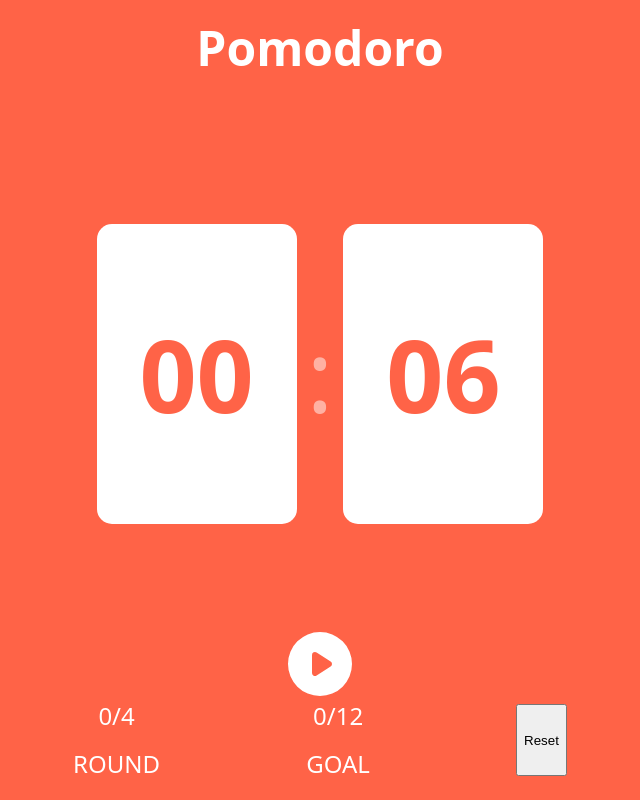
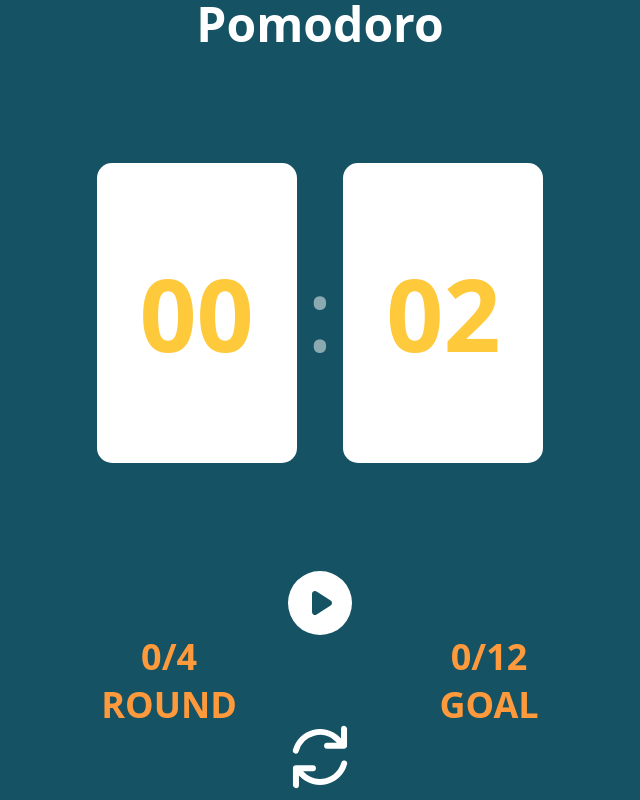
Before and after one commit to ruraeru/nomad-pomodoro, a React (Create React App) app: page / in a window 1280 px wide. Shown: the whole page, without its empty margins (320-960 px from the left). Built offline with nearby package versions, Linux system fonts and the light colour scheme.

Commit message:
recycling components

```diff
--- a/src/App.tsx
+++ b/src/App.tsx
@@ -1,76 +1,13 @@
-import { motion } from "framer-motion";
 import { useRecoilState } from "recoil";
 import styled from "styled-components";
 import { stageState, timerActiveState, timeState } from "./atom";
-import { useEffect, useState } from "react";
+import { useEffect } from "react";
+import Card from "./components/Card";
+import StageInfo from "./components/StageInfo";
+import Header from "./components/Header";
+import StateBtn from "./components/StateBtn";
 
-const Card = styled(motion.div)`
-  width: 200px;
-  height: 300px;
-  background-color: white;
-  text-align: center;
-  border-radius: 15px;
-
-  display: flex;
-  justify-content: center;
-  align-items: center;
-
-  color: tomato;
-  font-size: 100px;
-  font-weight: 800;
-`
-const Wrapper = styled.div`
-  width: 100vw;
-  height: 100vh;
-  background-color: tomato;
-
-  display: flex;
-  flex-direction: column;
-
-  justify-content: center;
-  align-items: center;
-`;
-
-const CardWrapper = styled.div`
-  display: flex;
-  justify-content: center;
-  align-items: center;
-  margin-bottom: 100px;
-`;
-
-const Svg = styled.svg`
-  /* background-color: rgba(0, 0, 0, 0.2); */
-  border-radius: 100px;
-  width: 80px;
-  height: 80px;
-  /* padding: 5px; */
-  color: white;
-  text-align: center;
-`;
-
-const StateWrapper = styled.div`
-  width: 50vw;
-  text-align: center;
-  color: white;
-  font-size: 24px;
-  display: flex;
-  justify-content: space-around;
-`;
-
-const Title = styled.p`
-  font-size: 48px;
-  font-weight: 800;
-
-  color: white;
-`;
-
-const Header = styled.div`
-  height: 200px;
-  display: flex;
-  /* align-items: center; */
-`
-
-function App() {
+export default function App() {
   const [stage, setStage] = useRecoilState(stageState);
   const [time, setTime] = useRecoilState(timeState);
   const [timerActive, setTimerActive] = useRecoilState(timerActiveState);
@@ -78,11 +15,12 @@ function App() {
 
   useEffect(() => {
     const timeLeft = setInterval(() => {
-      if (timerActive) setTime((prevTime) => prevTime - 1000);
+      if (timerActive) setTime((prevTime) => prevTime - 1);
     }, 1000);
 
     if (time <= 0) {
       clearInterval(timeLeft);
+      setTimerActive(false);
       if (GOAL === 12) setStage((prev) => {
         return {
           ...prev,
@@ -107,70 +45,31 @@ function App() {
           })
         }
       }
-      setTime(0.1 * 60 * 1000);
+      setTime(60);
     }
-
     return () => {
       clearInterval(timeLeft)
     };
   }, [GOAL, ROUND, setStage, setTime, setTimerActive, time, timerActive]);
 
-  const onClick = () => {
-    setTimerActive(prev => !prev);
-  }
   return (
     <Wrapper>
-      <Header>
-        <Title>Pomodoro</Title>
-      </Header>
-      <CardWrapper>
-        <Card key={Math.floor(time / (1000 * 60)) % 60} initial={{ scale: 0.5 }}
-          animate={{ scale: 1 }}>
-          <p>{String(Math.floor(time / (1000 * 60)) % 60).padStart(2, "0")}</p>
-        </Card>
-        <div>
-          <p style={{
-            color: "rgba(255, 255, 255, 0.5)",
-            fontSize: "100px",
-            margin: "0 10px 0 10px",
-          }}>
-            :
-          </p>
-        </div>
-        <Card key={time} initial={{ scale: 0.5 }}
-          animate={{ scale: 1 }}>
-          <p>{String(Math.floor(time / 1000) % 60).padStart(2, "0")}</p>
-        </Card>
-      </CardWrapper>
-      {
-        timerActive ? (
-          <Svg onClick={onClick} data-slot="icon" fill="currentColor" viewBox="0 0 20 20" xmlns="http://www.w3.org/2000/svg" aria-hidden="true">
-            <path clipRule="evenodd" fillRule="evenodd" d="M2 10a8 8 0 1 1 16 0 8 8 0 0 1-16 0Zm5-2.25A.75.75 0 0 1 7.75 7h.5a.75.75 0 0 1 .75.75v4.5a.75.75 0 0 1-.75.75h-.5a.75.75 0 0 1-.75-.75v-4.5Zm4 0a.75.75 0 0 1 .75-.75h.5a.75.75 0 0 1 .75.75v4.5a.75.75 0 0 1-.75.75h-.5a.75.75 0 0 1-.75-.75v-4.5Z"></path>
-          </Svg>
-        ) : (
-          <Svg onClick={onClick} data-slot="icon" fill="currentColor" viewBox="0 0 20 20" xmlns="http://www.w3.org/2000/svg" aria-hidden="true">
-            <path clipRule="evenodd" fillRule="evenodd" d="M2 10a8 8 0 1 1 16 0 8 8 0 0 1-16 0Zm6.39-2.908a.75.75 0 0 1 .766.027l3.5 2.25a.75.75 0 0 1 0 1.262l-3.5 2.25A.75.75 0 0 1 8 12.25v-4.5a.75.75 0 0 1 .39-.658Z"></path>
-          </Svg>
-        )
-      }
-      <StateWrapper>
-        <div>
-          <p>{ROUND}/4</p>
-          &nbsp;
-          <p>ROUND</p>
-        </div>
-        <div>
-          <p>{GOAL}/12</p>
-          &nbsp;
-          <p>GOAL</p>
-        </div>
-        <button onClick={() => {
-          setStage({ ROUND: 0, GOAL: 0 })
-          setTime(25 * 60 * 1000)
-        }}>Reset</button>
-      </StateWrapper>
+      <Header />
+      <Card />
+      <StateBtn />
+      <StageInfo reset={{ stage: setStage, time: setTime, timerState: setTimerActive }} />
     </Wrapper >
   );
 }
 
-export default App;
+const Wrapper = styled.div`
+  width: 100vw;
+  height: 100vh;
+  background-color: #155263;
+
+  display: flex;
+  flex-direction: column;
+
+  justify-content: center;
+  align-items: center;
+`;
--- a/src/atom.ts
+++ b/src/atom.ts
@@ -15,16 +15,10 @@ const localStorageEffect =
     });
   };
 
-interface ITime {
-  hours: number;
-  MIN: number;
-  SEC: number;
-}
-
 export const timeState = atom({
   key: "timeState",
-  default: 0.1 * 60 * 1000,
-  //   effects: [localStorageEffect("time")],
+  default: 2,
+  effects: [localStorageEffect("time")],
 });
 
 export const timerActiveState = atom({
@@ -43,12 +37,18 @@ export const stageState = atom<IStage>({
     ROUND: 0,
     GOAL: 0,
   },
-  //   effects: [localStorageEffect("stage")],
+  effects: [localStorageEffect("stage")],
 });
 
 export const timeSelector = selector({
   key: "timeSelector",
   get: ({ get }) => {
-    const stage = get(stageState);
+    const time = get(timeState);
+    const MIN = String(Math.floor(time / 60) % 60).padStart(2, "0");
+    const SEC = String(Math.floor(time % 60)).padStart(2, "0");
+    return {
+      MIN,
+      SEC,
+    };
   },
 });
--- /dev/null
+++ b/src/components/Card.tsx
@@ -0,0 +1,63 @@
+import { motion } from "framer-motion";
+import { useRecoilValue } from "recoil";
+import styled from "styled-components";
+import { timeSelector } from "../atom";
+import React from "react";
+
+function Card() {
+    const { MIN, SEC } = useRecoilValue(timeSelector);
+    console.log(MIN, SEC)
+    return (
+        <Wrapper>
+            <CardWrapper key={MIN + Math.PI} variants={CardVariatns} initial="start"
+                animate="end">
+                <p>{MIN}</p>
+            </CardWrapper>
+            <Colon>:</Colon>
+            <CardWrapper key={SEC} variants={CardVariatns} initial="start"
+                animate="end">
+                <p>{SEC}</p>
+            </CardWrapper>
+        </Wrapper>
+    )
+}
+
+const Wrapper = styled.div`
+  display: flex;
+  justify-content: center;
+  align-items: center;
+  margin-bottom: 100px;
+`;
+
+const CardWrapper = styled(motion.div)`
+  width: 200px;
+  height: 300px;
+  background-color: white;
+  text-align: center;
+  border-radius: 15px;
+
+  display: flex;
+  justify-content: center;
+  align-items: center;
+
+  color: #ffc93c;
+  font-size: 100px;
+  font-weight: 800;
+`;
+
+const Colon = styled.div`
+    color: rgba(255, 255, 255, 0.5);
+    font-size: 100px;
+    margin: 0 10px 0 10px;
+`;
+
+const CardVariatns = {
+    start: {
+        scale: 0.1
+    },
+    end: {
+        scale: 1
+    }
+}
+
+export default React.memo(Card);
--- /dev/null
+++ b/src/components/Header.tsx
@@ -0,0 +1,20 @@
+import styled from "styled-components";
+
+export default function Header() {
+    return (
+        <Wrapper>
+            <Title>Pomodoro</Title>
+        </Wrapper>
+    )
+}
+
+const Title = styled.p`
+  font-size: 48px;
+  font-weight: 800;
+
+  color: white;
+`;
+
+const Wrapper = styled.div`
+  height: 200px;
+`;
--- /dev/null
+++ b/src/components/StageInfo.tsx
@@ -0,0 +1,71 @@
+import { useRecoilValue } from "recoil";
+import { stageState } from "../atom";
+import styled from "styled-components";
+import { Svg } from "./StateBtn";
+
+interface IInfoProps {
+    reset: {
+        stage: Function,
+        time: Function,
+        timerState: Function
+    }
+}
+
+export default function StageInfo({ reset }: IInfoProps) {
+    const { stage, time, timerState } = reset;
+    const { ROUND, GOAL } = useRecoilValue(stageState);
+    const onReset = () => {
+        stage({
+            ROUND: 0,
+            GOAL: 0
+        });
+        time(60);
+        timerState(false);
+    }
+    return (
+        <Wrapper>
+            <StateWrapper>
+                <div>
+                    <p>{ROUND}/4</p>
+                    &nbsp;
+                    <p>ROUND</p>
+                </div>
+                <div>
+                    <p>{GOAL}/12</p>
+                    &nbsp;
+                    <p>GOAL</p>
+                </div>
+            </StateWrapper>
+            <ResetWrapper>
+                <Svg onClick={onReset} whileHover={{ scale: 1.2 }} data-slot="icon" fill="currentColor" viewBox="0 0 20 20" xmlns="http://www.w3.org/2000/svg" aria-hidden="true">
+                    <path clip-rule="evenodd" fill-rule="evenodd" d="M15.312 11.424a5.5 5.5 0 0 1-9.201 2.466l-.312-.311h2.433a.75.75 0 0 0 0-1.5H3.989a.75.75 0 0 0-.75.75v4.242a.75.75 0 0 0 1.5 0v-2.43l.31.31a7 7 0 0 0 11.712-3.138.75.75 0 0 0-1.449-.39Zm1.23-3.723a.75.75 0 0 0 .219-.53V2.929a.75.75 0 0 0-1.5 0V5.36l-.31-.31A7 7 0 0 0 3.239 8.188a.75.75 0 1 0 1.448.389A5.5 5.5 0 0 1 13.89 6.11l.311.31h-2.432a.75.75 0 0 0 0 1.5h4.243a.75.75 0 0 0 .53-.219Z"></path>
+                </Svg>
+            </ResetWrapper>
+        </Wrapper>
+    )
+}
+
+const Wrapper = styled.div`
+  width: 50vw;
+  text-align: center;
+  color: white;
+  font-size: 24px;
+  display: flex;
+
+  flex-direction: column;
+`;
+
+const StateWrapper = styled.div`
+    display: flex;
+    justify-content: space-around;
+    align-items: center;
+
+    font-weight: 800;
+    font-size: 36px;
+    line-height: 24px;
+
+    color: #ff9a3c;
+`
+
+const ResetWrapper = styled.div`
+`;
--- /dev/null
+++ b/src/components/StateBtn.tsx
@@ -0,0 +1,32 @@
+import { motion } from "framer-motion";
+import { useRecoilState } from "recoil";
+import styled from "styled-components";
+import { timerActiveState } from "../atom";
+
+export default function StateBtn() {
+    const [timerActive, setTimerActive] = useRecoilState(timerActiveState);
+    const onClick = () => {
+        setTimerActive(prev => !prev);
+    }
+    return (
+        <div>
+            <Svg whileHover={{ scale: 1.2 }} onClick={onClick} data-slot="icon" fill="currentColor" viewBox="0 0 20 20" xmlns="http://www.w3.org/2000/svg" aria-hidden="true">
+                {timerActive ? (
+                    <path clipRule="evenodd" fillRule="evenodd" d="M2 10a8 8 0 1 1 16 0 8 8 0 0 1-16 0Zm5-2.25A.75.75 0 0 1 7.75 7h.5a.75.75 0 0 1 .75.75v4.5a.75.75 0 0 1-.75.75h-.5a.75.75 0 0 1-.75-.75v-4.5Zm4 0a.75.75 0 0 1 .75-.75h.5a.75.75 0 0 1 .75.75v4.5a.75.75 0 0 1-.75.75h-.5a.75.75 0 0 1-.75-.75v-4.5Z"></path>
+                ) : (
+                    <path clipRule="evenodd" fillRule="evenodd" d="M2 10a8 8 0 1 1 16 0 8 8 0 0 1-16 0Zm6.39-2.908a.75.75 0 0 1 .766.027l3.5 2.25a.75.75 0 0 1 0 1.262l-3.5 2.25A.75.75 0 0 1 8 12.25v-4.5a.75.75 0 0 1 .39-.658Z"></path>
+                )}
+            </Svg>
+        </div>
+    )
+}
+
+export const Svg = styled(motion.svg)`
+  width: 80px;
+  height: 80px;
+
+  border-radius: 100px;
+
+  color: white;
+  text-align: center;
+`;
```
Also changed, not shown: src/index.tsx (indentation only).
